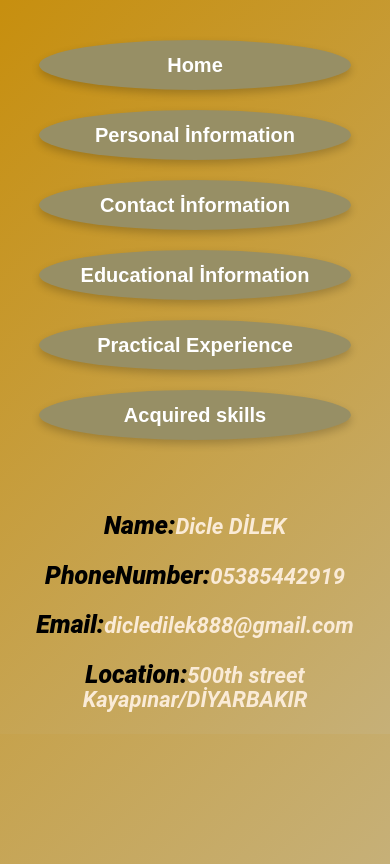
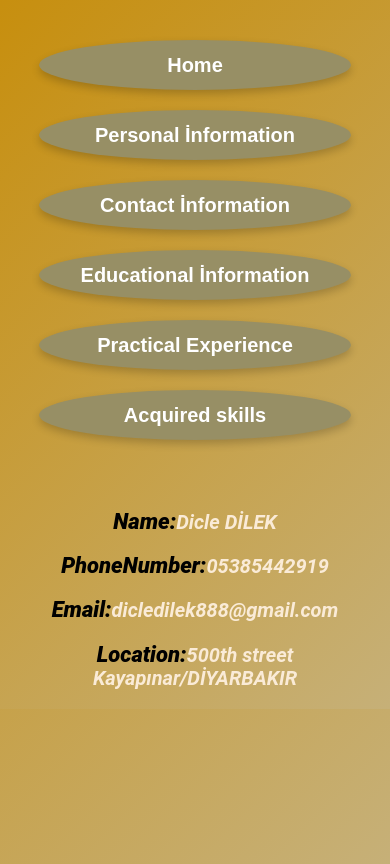
Before and after one commit to dicle-123/dicle-dilek-profile, a React (Create React App) app: page /contact-info in a window 390 px wide. Built offline with nearby package versions, Linux system fonts and the light colour scheme.

Commit message:
fixed responsive part

```diff
--- a/src/Components/Contact/Contact-info.jsx
+++ b/src/Components/Contact/Contact-info.jsx
@@ -32,17 +32,17 @@ function Contact() {
         </button>
       </div>
       <div className="contact-info">
-        <p>
+        <p className="newp">
           <span className="spn">Name:</span>Dicle DİLEK
         </p>
 
-        <p>
+        <p className="newp">
           <span className="spn">PhoneNumber:</span>05385442919
         </p>
-        <p>
+        <p className="newp">
           <span className="spn">Email:</span>dicledilek888@gmail.com
         </p>
-        <p>
+        <p className="newp">
           <span className="spn">Location:</span>500th street
           Kayapınar/DİYARBAKIR
         </p>
--- a/src/Components/Contact/Contact.css
+++ b/src/Components/Contact/Contact.css
@@ -85,9 +85,12 @@
 
   .spn {
     color: black;
-    font-size: 25px;
+    font-size: 22px;
   }
   .btn {
-    font-size: 25px;
+    font-size: 24px;
+  }
+  .newp {
+    font-size: 20px;
   }
 }
--- a/src/Components/Experiences/Experience.css
+++ b/src/Components/Experiences/Experience.css
@@ -73,7 +73,6 @@ li {
 @media (max-width: 780px) {
   .btngroup4 {
     margin-top: 40px;
-    width: 80%;
   }
   .ff {
     font-size: 27px;
--- a/src/Components/Skills/skils.css
+++ b/src/Components/Skills/skils.css
@@ -94,6 +94,6 @@
   }
   .btngroup2 {
     margin-top: 20px;
-    width: 80%;
+    width: 90%;
   }
 }
```
